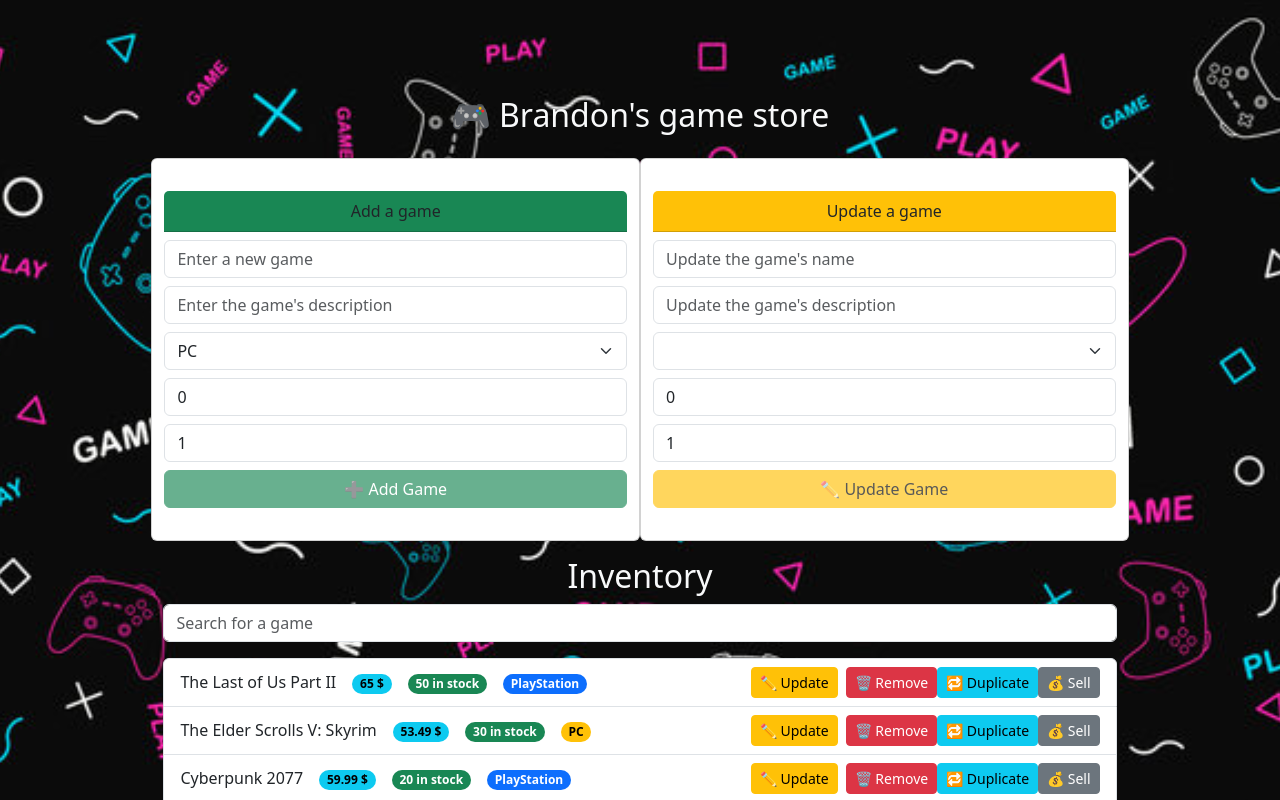
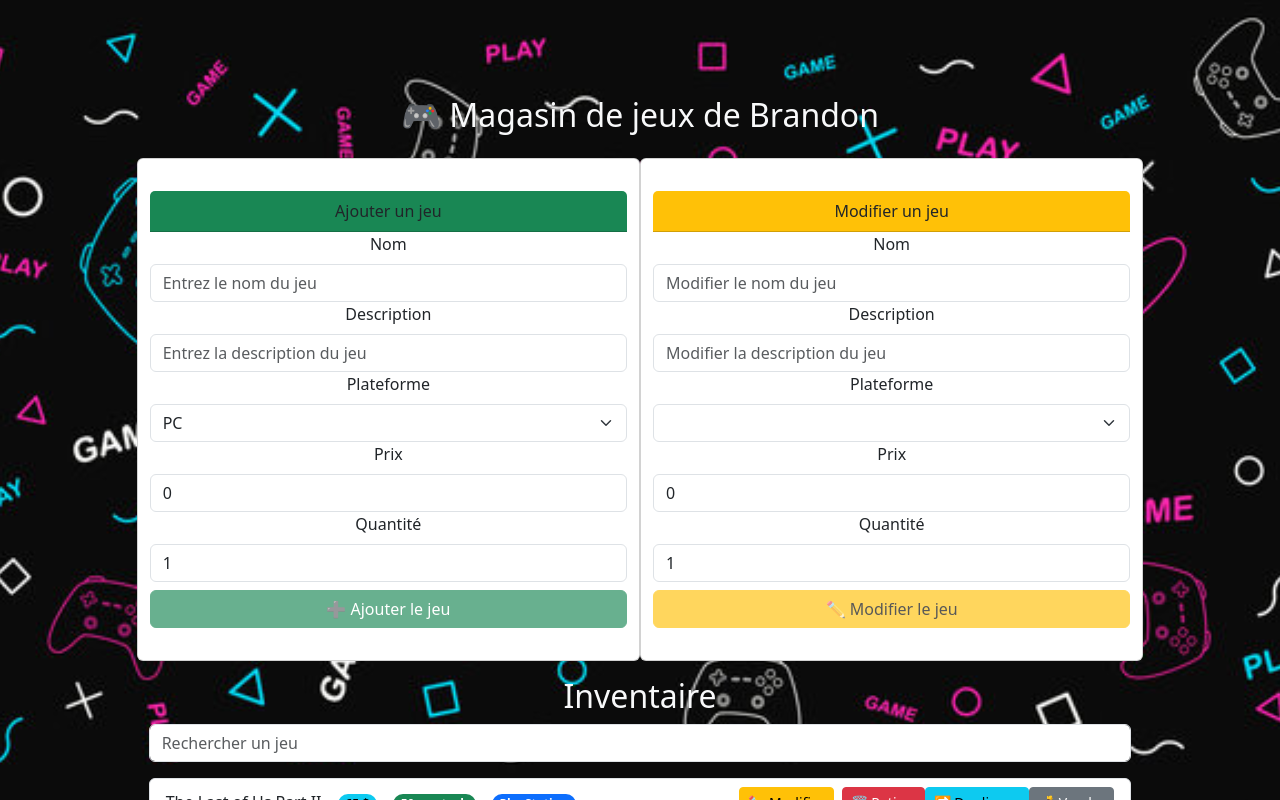
Before and after one commit to BrandonLemelinCSFOY/appweb-trpr01, a Vue app: page / in a window 1280 px wide. Shown: the top 800 px of the page. Built offline with nearby package versions, Linux system fonts and the light colour scheme.

Commit message:
Changement de la langue en français et réglage d'un bug lors de l'ajout d'un jeu avec une description vide auparavant

```diff
--- a/src/components/Item.vue
+++ b/src/components/Item.vue
@@ -88,7 +88,7 @@ const quantityBadgeClass = computed(() => {
           >{{ game.price }} $</span
         >
         <span :class="['badge', quantityBadgeClass, 'rounded-pill', 'me-3']"
-          >{{ game.quantity }} in stock</span
+          >{{ game.quantity }} en stock</span
         >
         <span :class="['badge', badgeClass, 'rounded-pill']">{{
           game.platform
@@ -96,16 +96,16 @@ const quantityBadgeClass = computed(() => {
       </div>
       <div>
         <button @click="handleUpdate" class="btn btn-warning btn-sm me-2">
-          ✏️ Update
+          ✏️ Modifier
         </button>
         <button @click="handleRemove" class="btn btn-danger btn-sm">
-          🗑️ Remove
+          🗑️ Retirer
         </button>
         <button @click="handleDuplicate" class="btn btn-info btn-sm">
-          🔁 Duplicate
+          🔁 Dupliquer
         </button>
         <button @click="handleSell" class="btn btn-secondary btn-sm">
-          💰 Sell
+          💰 Vendre
         </button>
       </div>
     </div>
--- a/src/components/Store.vue
+++ b/src/components/Store.vue
@@ -96,28 +96,28 @@ const outOfStockGames = new Set<number>()
 const addGame = () => {
   let hasError = false
   if (newGame.value.length < 2) {
-    nameError.value = "Name must be at least 2 characters long"
+    nameError.value = "Le nom doit faire au moins 2 caractères."
     hasError = true
   } else {
     nameError.value = ""
   }
 
   if (newDescription.value === "") {
-    descriptionError.value = "Description cannot be empty"
+    descriptionError.value = "La description ne peut pas être vide."
     hasError = true
   } else {
-    nameError.value = ""
+    descriptionError.value = ""
   }
 
   if (newPrice.value < 0) {
-    priceError.value = "Price must be greater than or equal to 0"
+    priceError.value = "Le prix doit être supérieur ou égal à 0."
     hasError = true
   } else {
     priceError.value = ""
   }
 
   if (newQuantity.value < 0) {
-    quantityError.value = "Quantity must be greater than 0"
+    quantityError.value = "La quantité doit être supérieure à 0."
     hasError = true
   } else {
     quantityError.value = ""
@@ -139,7 +139,9 @@ const addGame = () => {
   games.value.push(newGameObj)
 
   if (newQuantity.value == 0) {
-    outOfStockErrors.value.push(`The game "${newGame.value}" is out of stock`)
+    outOfStockErrors.value.push(
+      `Le jeu "${newGame.value}" est en rupture de stock`
+    )
     outOfStockGames.add(newGameObj.id)
   }
 
@@ -195,28 +197,28 @@ const updateGame = () => {
     if (game) {
       let hasError = false
       if (updatedName.value.length < 2) {
-        updatedNameError.value = "Name must be at least 2 characters long"
+        updatedNameError.value = "Le nom doit faire au moins 2 caractères."
         hasError = true
       } else {
         updatedNameError.value = ""
       }
 
       if (updatedDescription.value === "") {
-        updatedDescriptionError.value = "Description cannot be empty"
+        updatedDescriptionError.value = "La description ne peut pas être vide."
         hasError = true
       } else {
         updatedDescriptionError.value = ""
       }
 
       if (updatedPrice.value < 0) {
-        updatedPriceError.value = "Price must be greater than or equal to 0"
+        updatedPriceError.value = "Le prix doit être supérieur ou égal à 0."
         hasError = true
       } else {
         updatedPriceError.value = ""
       }
 
       if (updatedQuantity.value < 0) {
-        updatedQuantityError.value = "Quantity must be greater than 0"
+        updatedQuantityError.value = "La quantité doit être supérieure à 0."
         hasError = true
       } else {
         updatedQuantityError.value = ""
@@ -234,7 +236,7 @@ const updateGame = () => {
     }
     if (updatedQuantity.value == 0) {
       outOfStockErrors.value.push(
-        `The game "${updatedName.value}" is out of stock`
+        `Le jeu "${updatedName.value}" est en rupture de stock`
       )
       outOfStockGames.add(gameIdToUpdate.value)
     }
@@ -261,10 +263,12 @@ watch(
       if (game.quantity === 0 && !outOfStockGames.has(game.id)) {
         if (
           !outOfStockErrors.value.includes(
-            `The game "${game.name}" is out of stock`
+            `Le jeu "${game.name}" est en rupture de stock`
           )
         ) {
-          outOfStockErrors.value.push(`The game "${game.name}" is out of stock`)
+          outOfStockErrors.value.push(
+            `Le jeu "${game.name}" est en rupture de stock`
+          )
         }
         outOfStockGames.add(game.id)
       } else if (game.quantity > 0 && outOfStockGames.has(game.id)) {
@@ -349,7 +353,7 @@ const downloadCSV = () => {
 
 <template>
   <div class="container mt-5 p-3">
-    <h2 class="mb-4">🎮 Brandon's game store</h2>
+    <h2 class="mb-4">🎮 Magasin de jeux de Brandon</h2>
     <div v-if="outOfStockErrors.length" class="alert alert-danger mt-4">
       <ul class="no-bullets">
         <li v-for="error in outOfStockErrors" :key="error">{{ error }}</li>
@@ -357,39 +361,44 @@ const downloadCSV = () => {
     </div>
     <div class="row">
       <div class="card col-6 mb-3">
-        <div class="card-header bg-success">Add a game</div>
+        <div class="card-header bg-success">Ajouter un jeu</div>
+        Nom
         <input
           v-model="newGame"
           class="form-control mt-2"
-          placeholder="Enter a new game"
+          placeholder="Entrez le nom du jeu"
         />
+        Description
         <input
           v-model="newDescription"
           class="form-control mt-2"
-          placeholder="Enter the game's description"
+          placeholder="Entrez la description du jeu"
         />
+        Plateforme
         <select v-model="newPlatform" class="form-select mt-2">
           <option>PlayStation</option>
           <option>Xbox</option>
           <option>Switch</option>
           <option>PC</option>
         </select>
+        Prix
         <input
           v-model="newPrice"
           class="form-control mt-2"
-          placeholder="Enter the price"
+          placeholder="Entrer le prix"
         />
+        Quantité
         <input
           v-model="newQuantity"
           class="form-control mt-2"
-          placeholder="Enter the quantity"
+          placeholder="Entrer la quantité"
         />
         <button
           @click="addGame"
           class="btn btn-success mt-2"
           :disabled="!newGame"
         >
-          ➕ Add Game
+          ➕ Ajouter le jeu
         </button>
         <div v-if="nameError" class="alert alert-danger mt-2">
           {{ nameError }}
@@ -405,39 +414,44 @@ const downloadCSV = () => {
         </div>
       </div>
       <div class="card col-6 mb-3">
-        <div class="card-header bg-warning">Update a game</div>
+        <div class="card-header bg-warning">Modifier un jeu</div>
+        Nom
         <input
           v-model="updatedName"
           class="form-control mt-2"
-          placeholder="Update the game's name"
+          placeholder="Modifier le nom du jeu"
         />
+        Description
         <input
           v-model="updatedDescription"
           class="form-control mt-2"
-          placeholder="Update the game's description"
+          placeholder="Modifier la description du jeu"
         />
+        Plateforme
         <select v-model="updatedPlatform" class="form-select mt-2">
           <option>PlayStation</option>
           <option>Xbox</option>
           <option>Switch</option>
           <option>PC</option>
         </select>
+        Prix
         <input
           v-model="updatedPrice"
           class="form-control mt-2"
-          placeholder="Enter the price"
+          placeholder="Entrez le prix"
         />
+        Quantité
         <input
           v-model="updatedQuantity"
           class="form-control mt-2"
-          placeholder="Enter the quantity"
+          placeholder="Entrez la quantité"
         />
         <button
           @click="updateGame"
           class="btn btn-warning mt-2"
           :disabled="!updatedName"
         >
-          ✏️ Update Game
+          ✏️ Modifier le jeu
         </button>
         <div v-if="updatedNameError" class="alert alert-danger mt-2">
           {{ updatedNameError }}
@@ -454,11 +468,11 @@ const downloadCSV = () => {
       </div>
     </div>
     <div>
-      <h2>Inventory</h2>
+      <h2>Inventaire</h2>
       <input
         v-model="searchQuery"
         class="form-control mb-3"
-        placeholder="Search for a game"
+        placeholder="Rechercher un jeu"
       />
       <div v-if="filteredGames.length === 0" class="alert alert-info">
         No games found
@@ -480,15 +494,15 @@ const downloadCSV = () => {
       </div>
     </div>
     <div v-if="selectedGame" class="card mt-4 selected-game-card">
-      <h3>Selected Game</h3>
-      <p><strong>Name:</strong> {{ selectedGame.name }}</p>
+      <h3>Jeu sélectioné</h3>
+      <p><strong>Nom:</strong> {{ selectedGame.name }}</p>
       <p><strong>Description:</strong> {{ selectedGame.description }}</p>
-      <p><strong>Platform:</strong> {{ selectedGame.platform }}</p>
-      <p><strong>Price:</strong> {{ selectedGame.price }} $</p>
-      <p><strong>Quantity:</strong> {{ selectedGame.quantity }}</p>
+      <p><strong>Plateforme:</strong> {{ selectedGame.platform }}</p>
+      <p><strong>Prix:</strong> {{ selectedGame.price }} $</p>
+      <p><strong>Quantité:</strong> {{ selectedGame.quantity }}</p>
     </div>
     <button @click="downloadCSV" class="btn btn-primary mt-4">
-      Export to CSV
+      Exporter en CSV
     </button>
   </div>
 </template>
```
